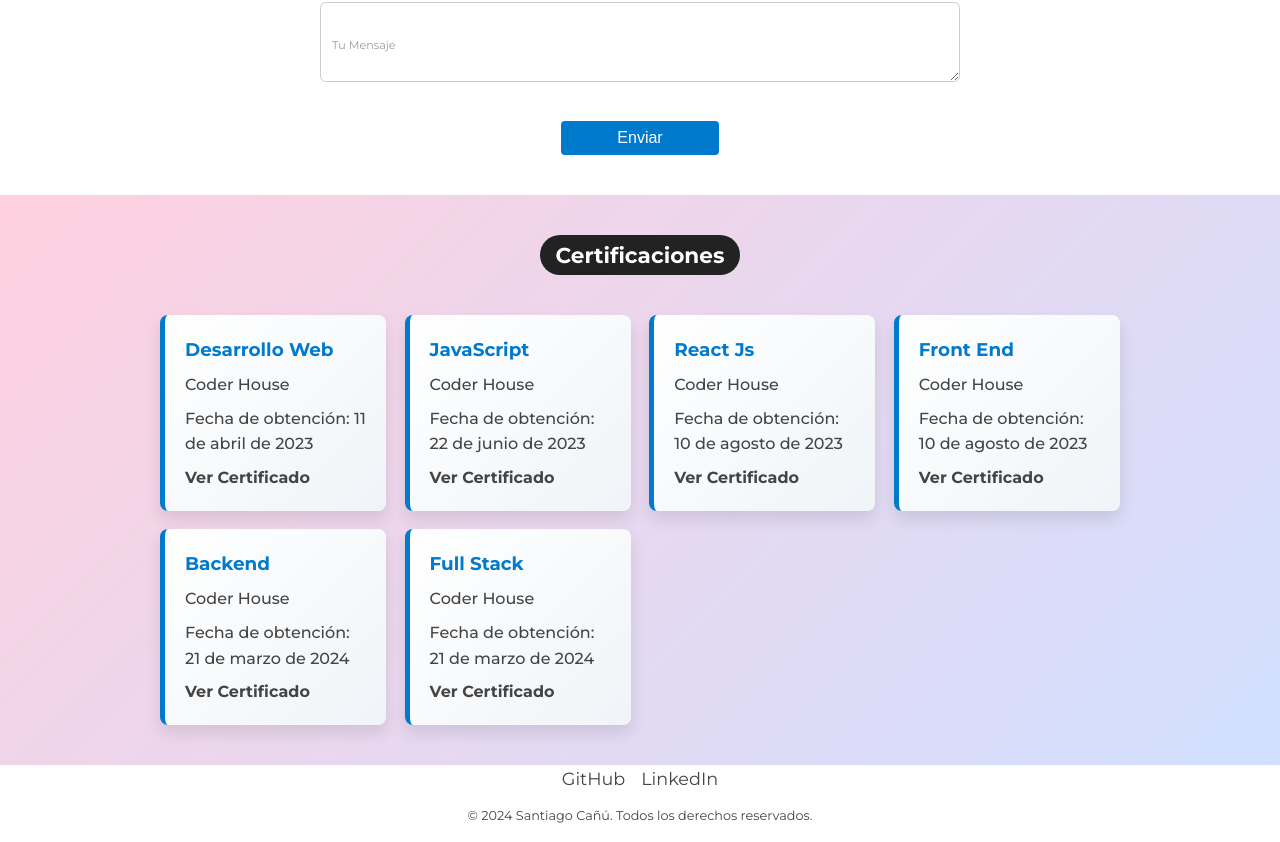
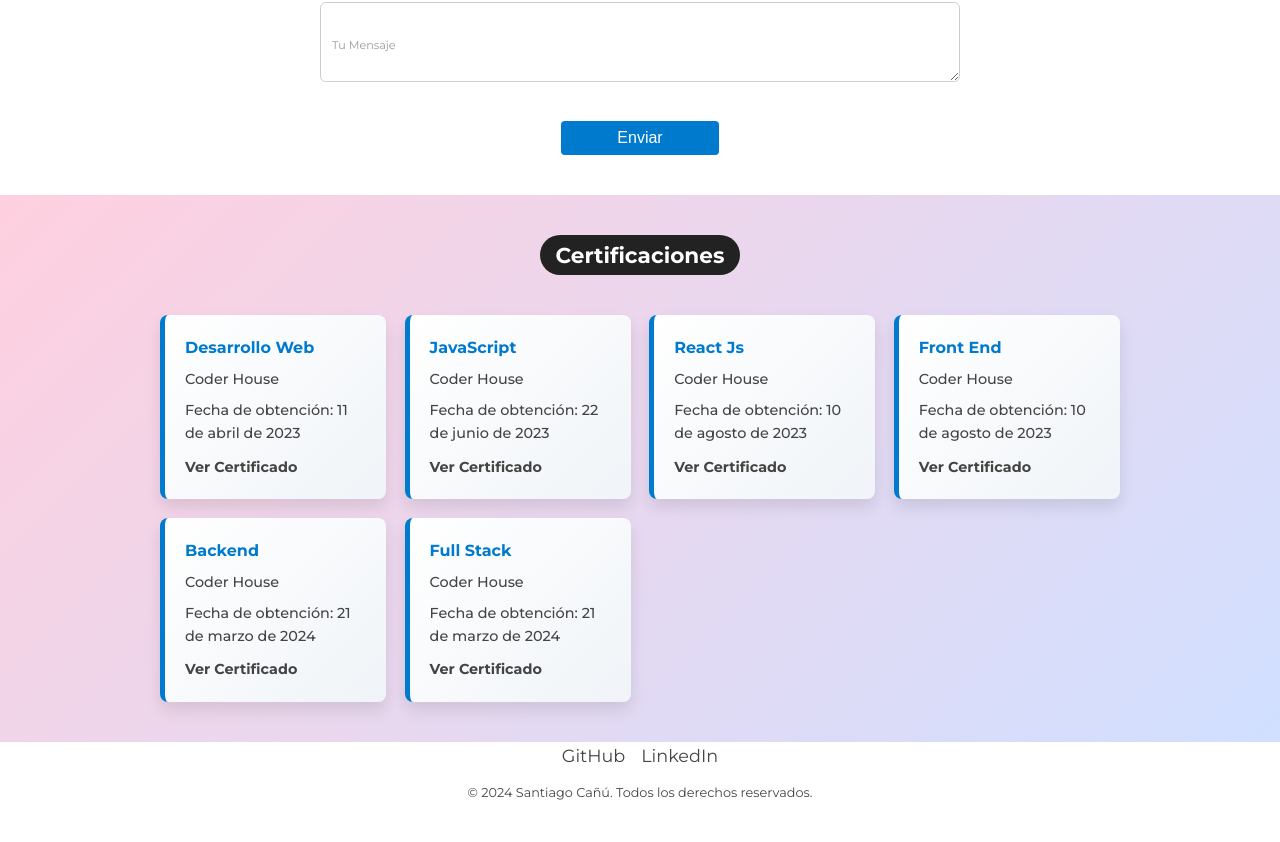
Before and after one commit to santic4/portafolioSantiago, a React (Create React App) app: page / in a window 1280 px wide. Shown: the part 3526-4368 px from the top of the page. After the commit the page ends 4345 px from the top, so only its background shows below. Built offline with nearby package versions, Linux system fonts and the light colour scheme.

Commit message:
font-size

```diff
--- a/src/components/Certifications.css
+++ b/src/components/Certifications.css
@@ -36,12 +36,12 @@
 
 .certification-item h3 {
   margin-bottom: 1vh;
-  font-size: 2.3vh;
+  font-size: 2vh;
 }
 
 .certification-item p {
   margin-bottom: 1vh;
-  font-size: 2vh;
+  font-size: 1.8vh;
   font-weight: 450;
   color: #444;
 }
@@ -50,7 +50,7 @@
   color: #444;
   font-weight: bold;
   text-decoration: none;
-  font-size: 2vh;
+  font-size: 1.8vh;
 }
 
 .certification-item a:hover {
```
